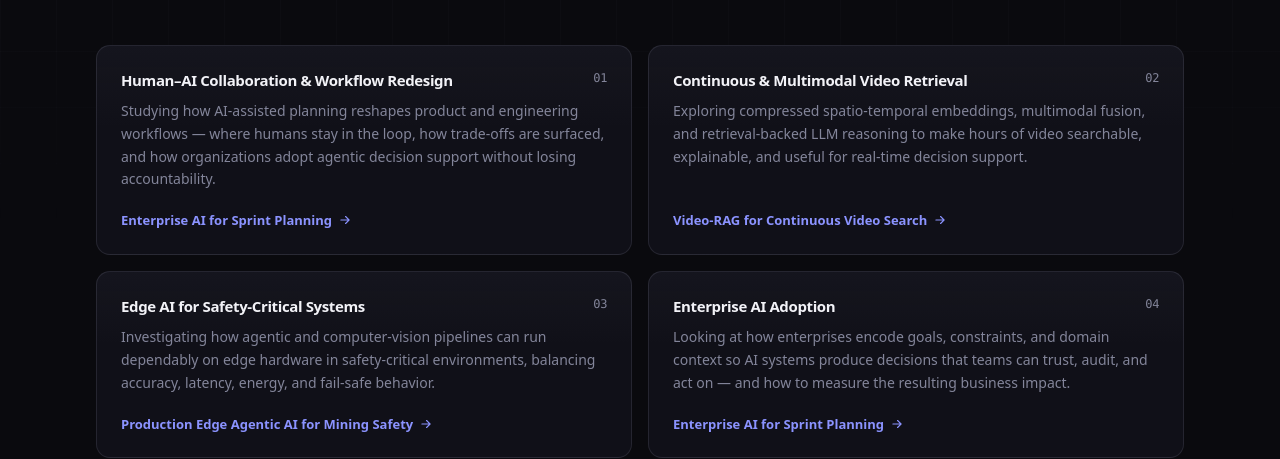
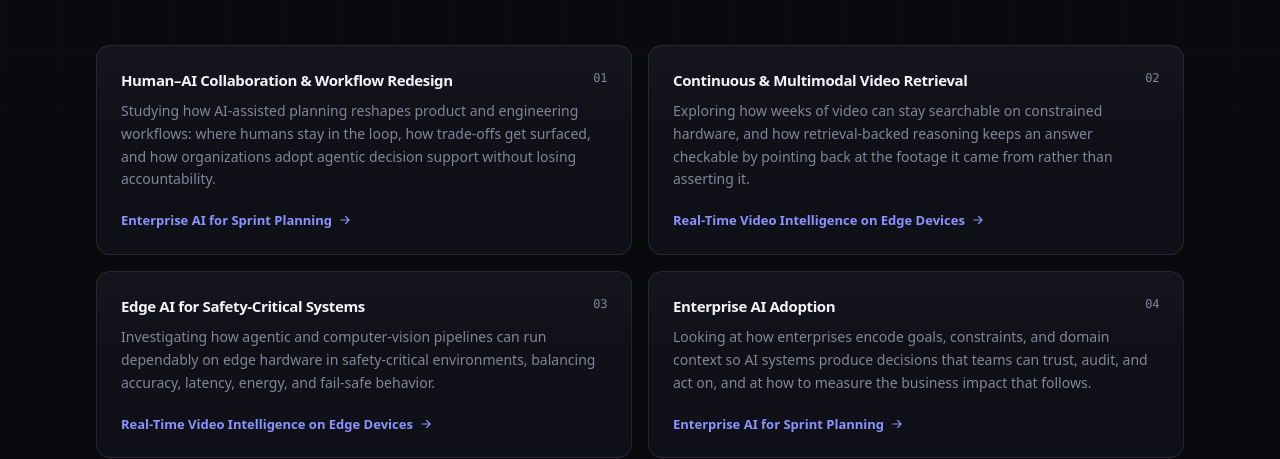
Before and after one commit to pinakin7/pinakin7.github.io, an Astro site: page /research in a window 1280 px wide. Shown: the part 341-800 px from the top of the page. Built offline with nearby package versions, Linux system fonts and the light colour scheme; Astro itself is replaced by a stand-in of ours.

Commit message:
Fix punctuation in detail descriptions in ResearchSection: replace dashes with colons for clarity

```diff
--- a/src/components/ResearchSection.astro
+++ b/src/components/ResearchSection.astro
@@ -14,7 +14,7 @@ const themes = [
     brief:
       'How agentic systems augment human decision-making in planning, prioritization, and resource allocation.',
     detail:
-      'Studying how AI-assisted planning reshapes product and engineering workflows — where humans stay in the loop, how trade-offs are surfaced, and how organizations adopt agentic decision support without losing accountability.',
+      'Studying how AI-assisted planning reshapes product and engineering workflows: where humans stay in the loop, how trade-offs get surfaced, and how organizations adopt agentic decision support without losing accountability.',
     related: { label: 'Enterprise AI for Sprint Planning', id: 'enterprise_ai_sprint_planning' },
   },
   {
@@ -22,8 +22,8 @@ const themes = [
     brief:
       'Retrieval-oriented video understanding for natural-language search over live and long-horizon streams.',
     detail:
-      'Exploring compressed spatio-temporal embeddings, multimodal fusion, and retrieval-backed LLM reasoning to make hours of video searchable, explainable, and useful for real-time decision support.',
-    related: { label: 'Video-RAG for Continuous Video Search', id: 'video_rag_continuous_video_search' },
+      'Exploring how weeks of video can stay searchable on constrained hardware, and how retrieval-backed reasoning keeps an answer checkable by pointing back at the footage it came from rather than asserting it.',
+    related: { label: 'Real-Time Video Intelligence on Edge Devices', id: 'production_edge_agentic_ai' },
   },
   {
     title: 'Edge AI for Safety-Critical Systems',
@@ -31,14 +31,14 @@ const themes = [
       'Reliable on-device perception–decision–action loops under strict latency, power, and compute limits.',
     detail:
       'Investigating how agentic and computer-vision pipelines can run dependably on edge hardware in safety-critical environments, balancing accuracy, latency, energy, and fail-safe behavior.',
-    related: { label: 'Production Edge Agentic AI for Mining Safety', id: 'production_edge_agentic_ai' },
+    related: { label: 'Real-Time Video Intelligence on Edge Devices', id: 'production_edge_agentic_ai' },
   },
   {
     title: 'Enterprise AI Adoption',
     brief:
       'Turning structured organizational context into trustworthy, measurable AI decision support.',
     detail:
-      'Looking at how enterprises encode goals, constraints, and domain context so AI systems produce decisions that teams can trust, audit, and act on — and how to measure the resulting business impact.',
+      'Looking at how enterprises encode goals, constraints, and domain context so AI systems produce decisions that teams can trust, audit, and act on, and at how to measure the business impact that follows.',
     related: { label: 'Enterprise AI for Sprint Planning', id: 'enterprise_ai_sprint_planning' },
   },
 ];
```
